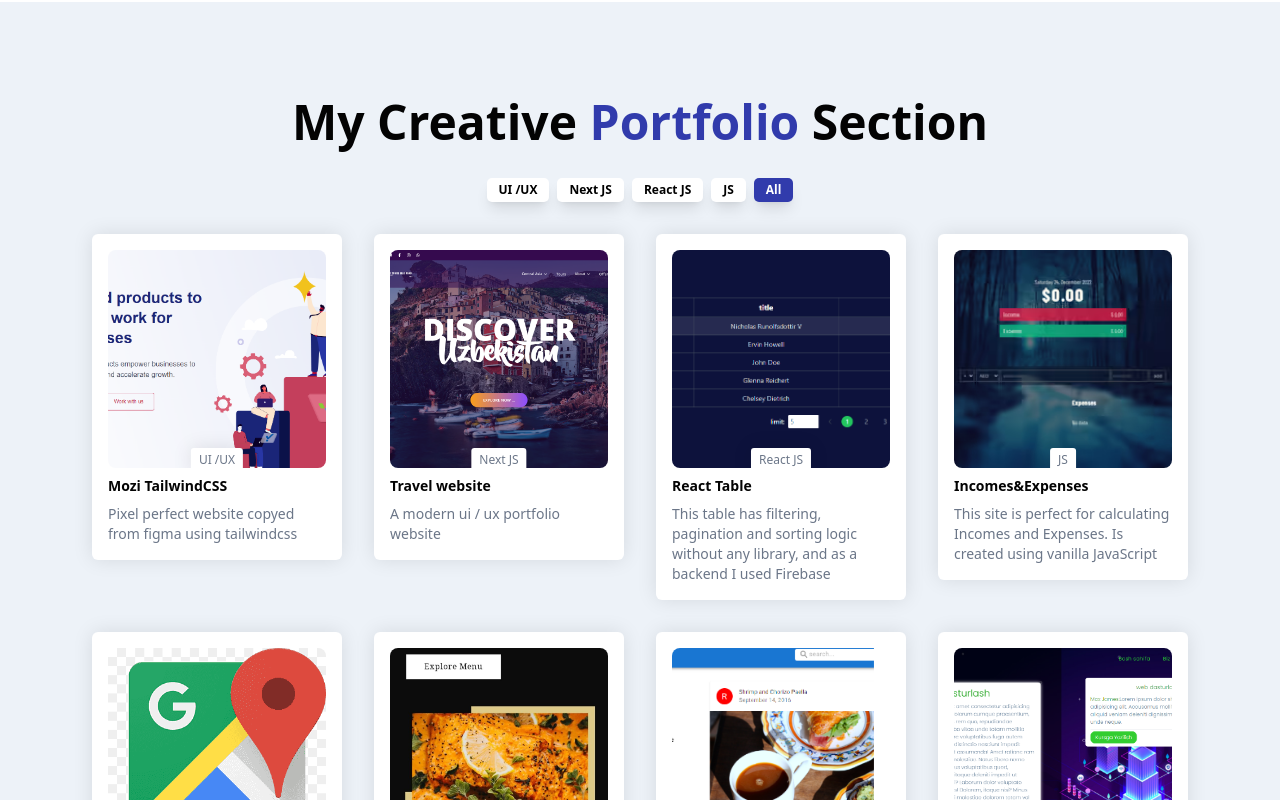
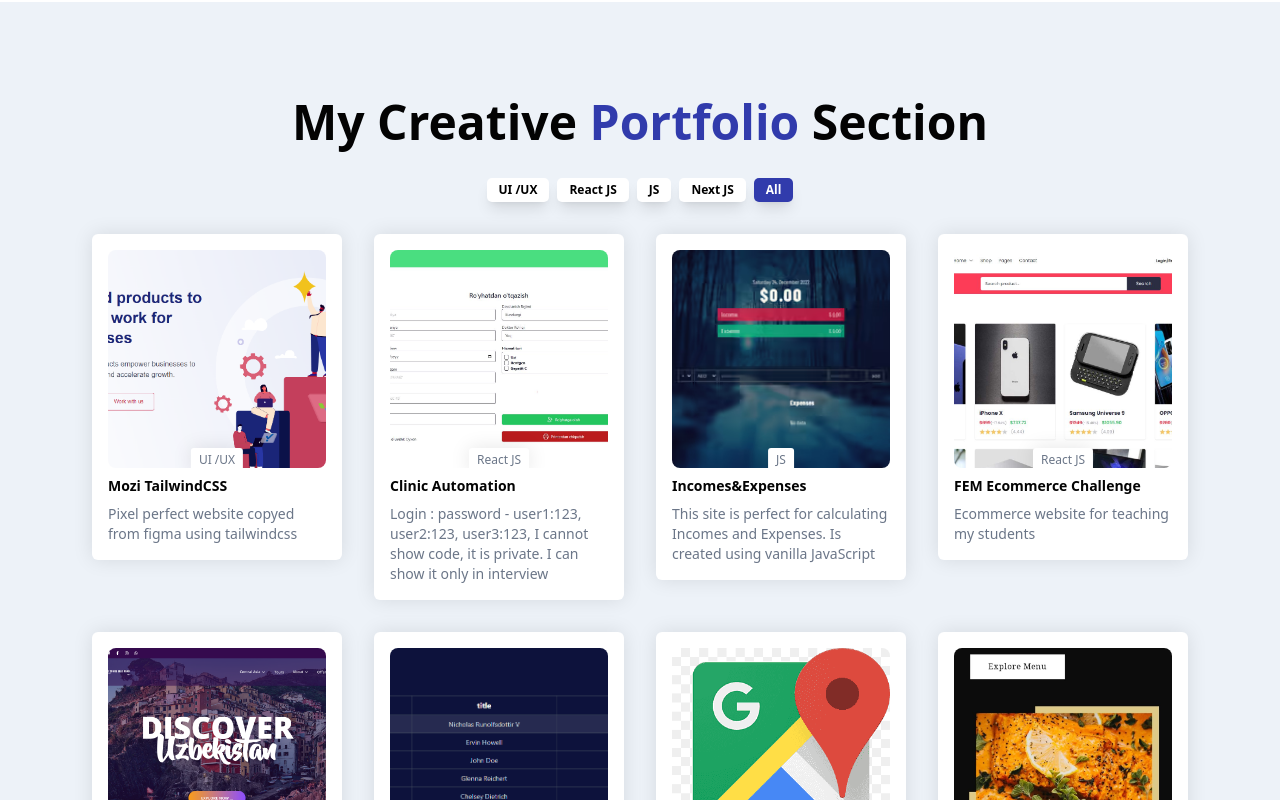
Before and after one commit to UlugbekAtakhanov/my-portfolio, a Next.js app: page / in a window 1280 px wide. Shown: the part 1628-2428 px from the top of the page. Built offline with nearby package versions, Linux system fonts and the light colour scheme.

Commit message:
March8 12:14

```diff
--- a/components/Work/Work.js
+++ b/components/Work/Work.js
@@ -6,9 +6,11 @@ import Cards from "./Cards";
 
 const works = [
 	{ id: 1, tag: "UI /UX", title: "Mozi TailwindCSS", desc: "Pixel perfect website copyed from figma using tailwindcss", projectLink: "https://mozi-tailwindcss.netlify.app/", codeLink: "https://github.com/UlugbekAtakhanov/Mozi-TailwindCSS", img: "/mozi.png" },
+	{ id: 16, tag: "React JS", title: "Clinic Automation", desc: "Login : password - user1:123, user2:123, user3:123, I cannot show code, it is private. I can show it only in interview", projectLink: "https://clinic-ux.netlify.app/login", codeLink: "github", img: "/clinic_ux.jpg" },
+	{ id: 3, tag: "JS", title: "Incomes&Expenses", desc: "This site is perfect for calculating Incomes and Expenses. Is created using vanilla JavaScript", projectLink: "https://incs-exps-ux.netlify.app/", codeLink: "https://github.com/UlugbekAtakhanov/Tutorial/tree/main/frontend-tutorial-for-beginners/4-DOM-manipulation-tutorial/Practice/7-inc%26exp", img: "/incs&exps.avif" },
+	{ id: 17, tag: "React JS", title: "FEM Ecommerce Challenge", desc: "Ecommerce website for teaching my students", projectLink: "https://fem-ecommerce-ux.netlify.app/", codeLink: "https://github.com/UlugbekAtakhanov/FEM-Ecommerce-challenge", img: "/fem-ecommerce-ux.jpg" },
 	{ id: 13, tag: "Next JS", title: "Travel website", desc: "A modern ui / ux portfolio website", projectLink: "https://travel-uz.vercel.app/", codeLink: "https://github.com/UlugbekAtakhanov/TravelUz", img: "/travel-uz.png" },
 	{ id: 2, tag: "React JS", title: "React Table", desc: "This table has filtering, pagination and sorting logic without any library, and as a backend I used Firebase", projectLink: "https://react-table-sorting-filtering.netlify.app/", codeLink: "https://github.com/UlugbekAtakhanov/Table-Sorting-Filtering", img: "/table.png" },
-	{ id: 3, tag: "JS", title: "Incomes&Expenses", desc: "This site is perfect for calculating Incomes and Expenses. Is created using vanilla JavaScript", projectLink: "https://incs-exps-ux.netlify.app/", codeLink: "https://github.com/UlugbekAtakhanov/Tutorial/tree/main/frontend-tutorial-for-beginners/4-DOM-manipulation-tutorial/Practice/7-inc%26exp", img: "/incs&exps.avif" },
 	{ id: 4, tag: "React JS", title: "Travel Advisor Google Map", desc: "I created this site just for fun, using react, redux and GoogleMap and Rapid API", projectLink: "https://namangan-travel.netlify.app/", codeLink: "https://github.com/UlugbekAtakhanov/travel-advisor", img: "/googlemap1.png" },
 	{ id: 5, tag: "UI /UX", title: "Gericht Restaurant UI", desc: "UI design of modern restaurant, very creative work. Copied from figma  using Next JS, Tailwind Css.", projectLink: "https://gericht-restaurant-cwd0vm8co-ulugbekatakhanov.vercel.app/", codeLink: "https://github.com/UlugbekAtakhanov/Gericht-Restaurant", img: "/gericht.jpg" },
 	{ id: 6, tag: "Next JS", title: "Mui-project", desc: "This project is created using Mui components. I realized that knowing CSS liblary like Mui, it is a big strength", projectLink: "https://mui-project.vercel.app/", codeLink: "https://github.com/UlugbekAtakhanov/Mui-project", img: "/mui.png" },
@@ -22,6 +24,7 @@ const works = [
 	{ id: 14, tag: "React JS", title: "Modern UI / UX Website", desc: "A modern ui / ux portfolio website", projectLink: "eeee.netlify.app", codeLink: "github", img: "/about01.png" },
 	{ id: 15, tag: "React JS", title: "Modern UI / UX Website", desc: "A modern ui / ux portfolio website", projectLink: "eeee.netlify.app", codeLink: "github", img: "/about01.png" },
 ]
+// 17 ohiri
 
 const unique = new Set(works.map(item => item.tag))
 
```
Also changed, not shown: public/clinic_ux.jpg (added), public/fem-ecommerce-ux.jpg (added).
